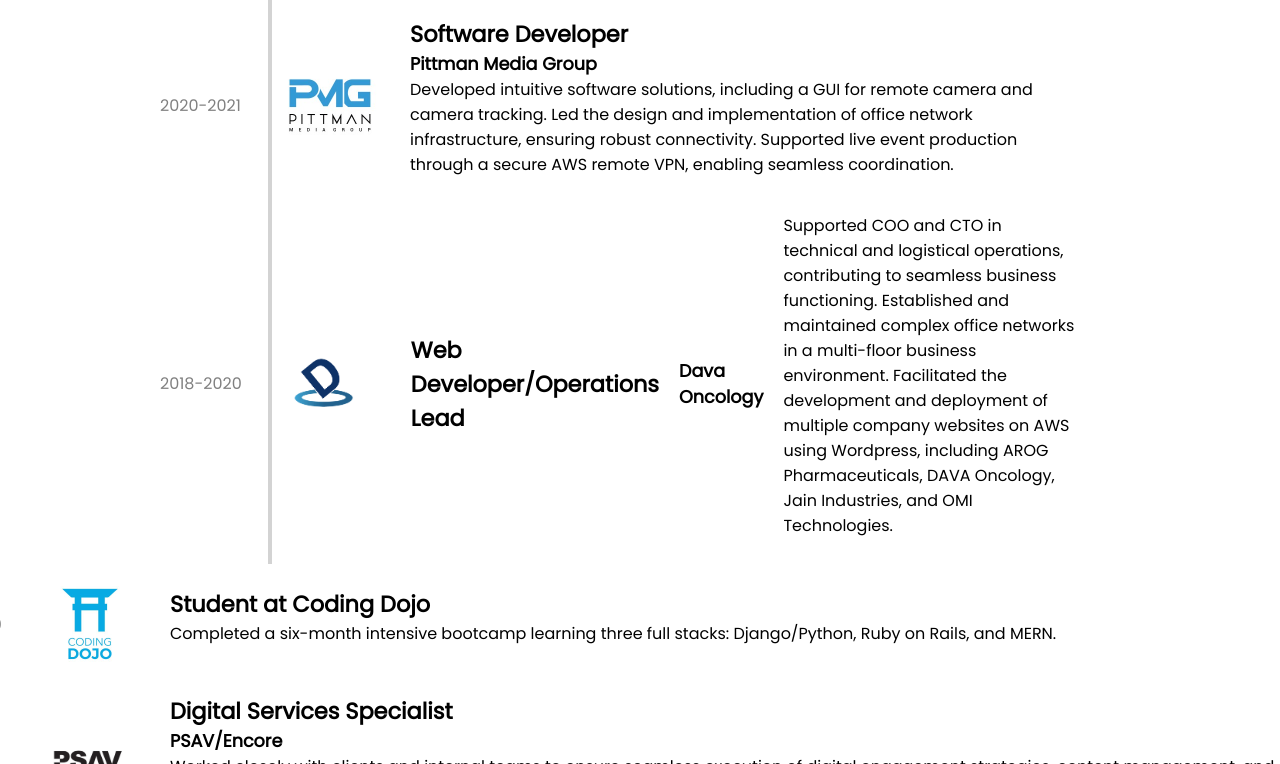
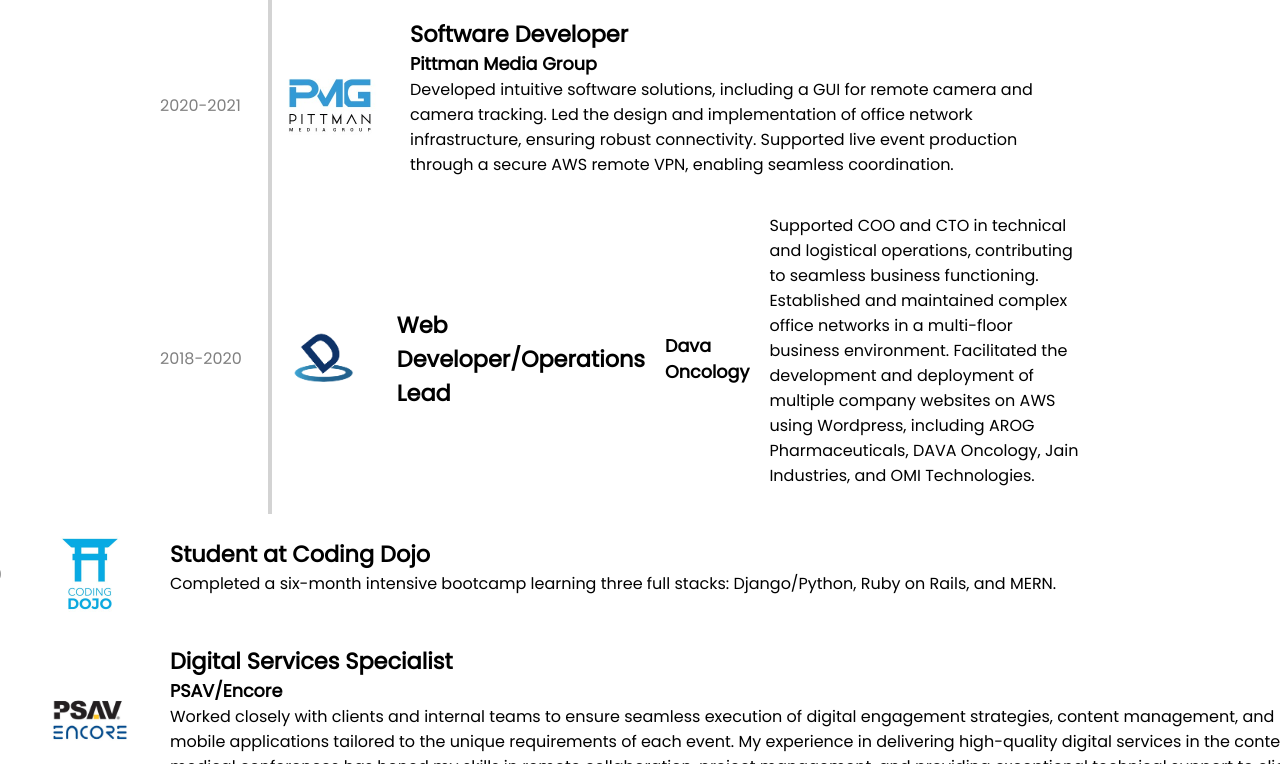
Before and after one commit to ZacBostick/devportfolio, a plain HTML site: page index.html in a window 1280 px wide. Shown: the part 1813-2577 px from the top of the page. Drawn offline with nearby package versions, Linux system fonts and the light colour scheme.

Commit message:
Update index.html

```diff
--- a/index.html
+++ b/index.html
@@ -127,7 +127,7 @@
             <div class="timeline-item" data-aos="fade-up">
                 <span class="timeline-date">2018-2020</span>
                 <div class="timeline-content">
-                    <img src="images/davaonc.png" alt="Director of Technology job image" class="timeline-image" style="margin-right: 24px">
+                    <img src="images/davaonc.png" alt="Director of Technology job image" class="timeline-image">
                         <h4>Web Developer/Operations Lead</h4>
                         <h5>Dava Oncology</h5>
                         <p>Supported COO and CTO in technical and logistical operations, contributing to seamless business functioning.
```
